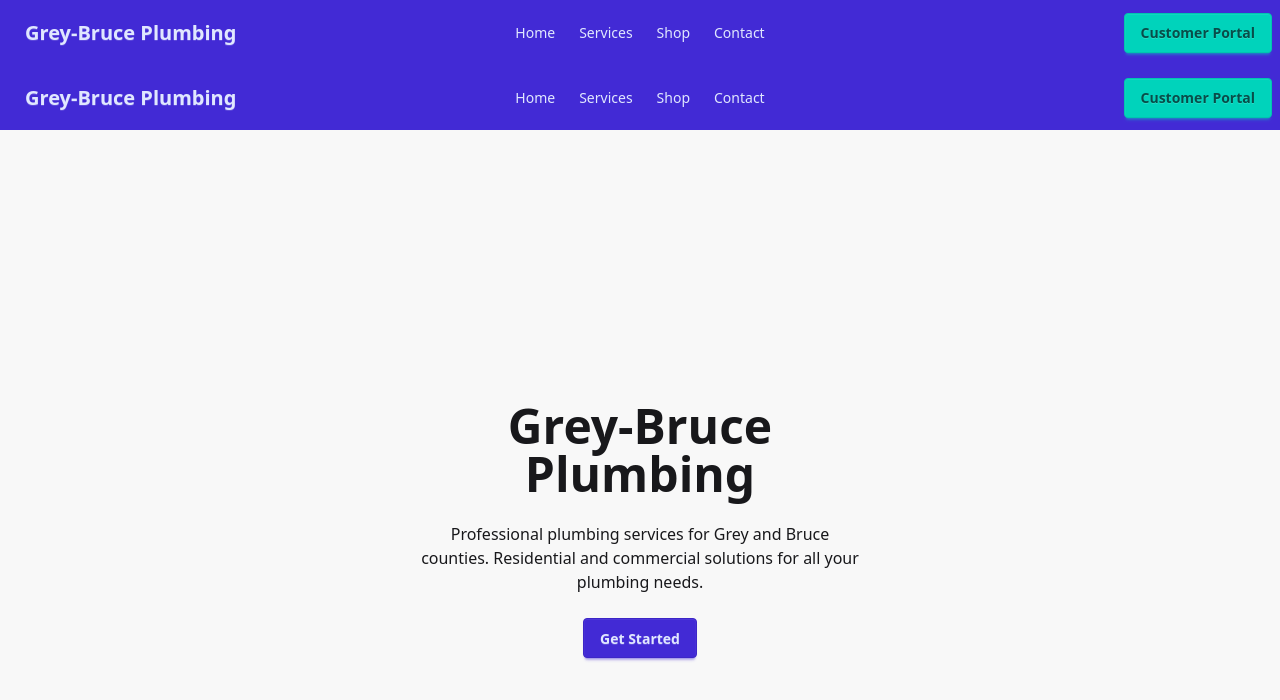
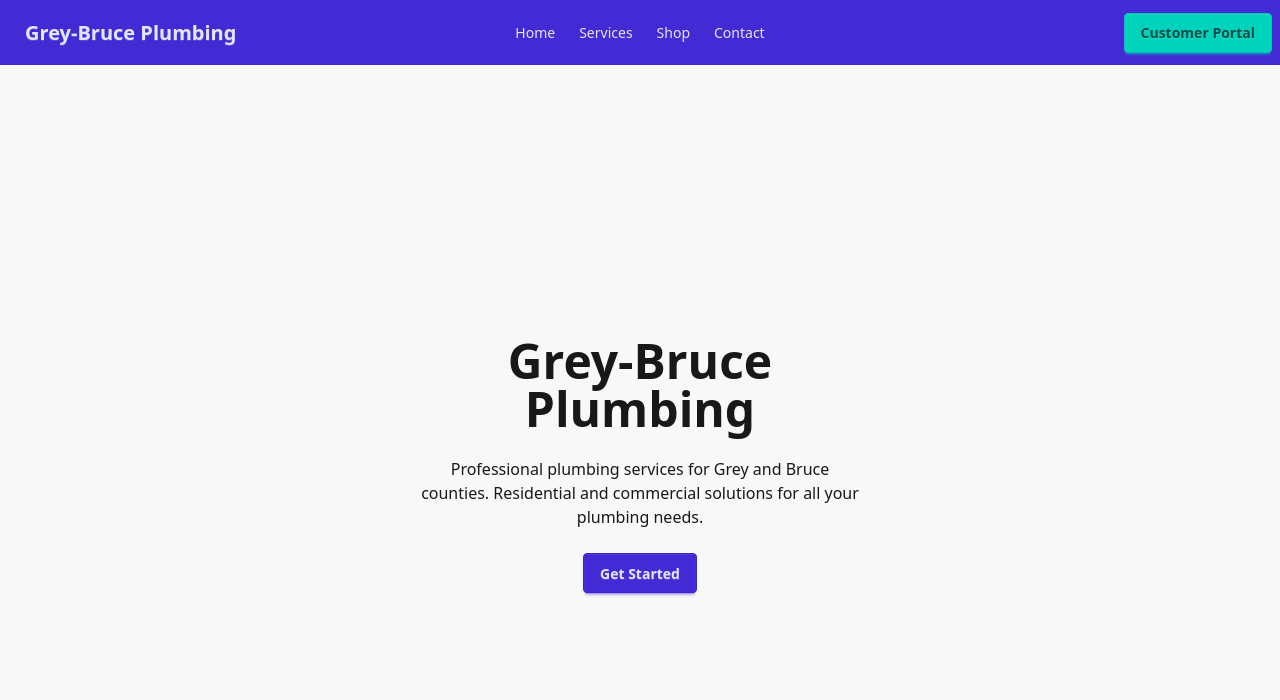
Before and after one commit to GreyBrucePlumbingDev/grey-bruce-plumbing-site, a React (Vite) app in the folder grey-bruce-plumbing/: page / in a window 1280 px wide. Shown: the top 700 px of the page. Built offline with nearby package versions, Linux system fonts and the light colour scheme; no server answers; the database is empty.

Commit message:
minor fixes

```diff
--- a/grey-bruce-plumbing/src/pages/HomePage.tsx
+++ b/grey-bruce-plumbing/src/pages/HomePage.tsx
@@ -1,5 +1,4 @@
 // src/pages/HomePage.tsx
-import Navbar from '../components/Navbar'
 import { useEffect } from 'react'
 import { checkSupabaseConnection } from '../lib/supabase'
 
@@ -11,7 +10,6 @@ const HomePage = () => {
 
   return (
     <div>
-      <Navbar />
       <div className="hero min-h-screen bg-base-200">
         <div className="hero-content text-center">
           <div className="max-w-md">
```
